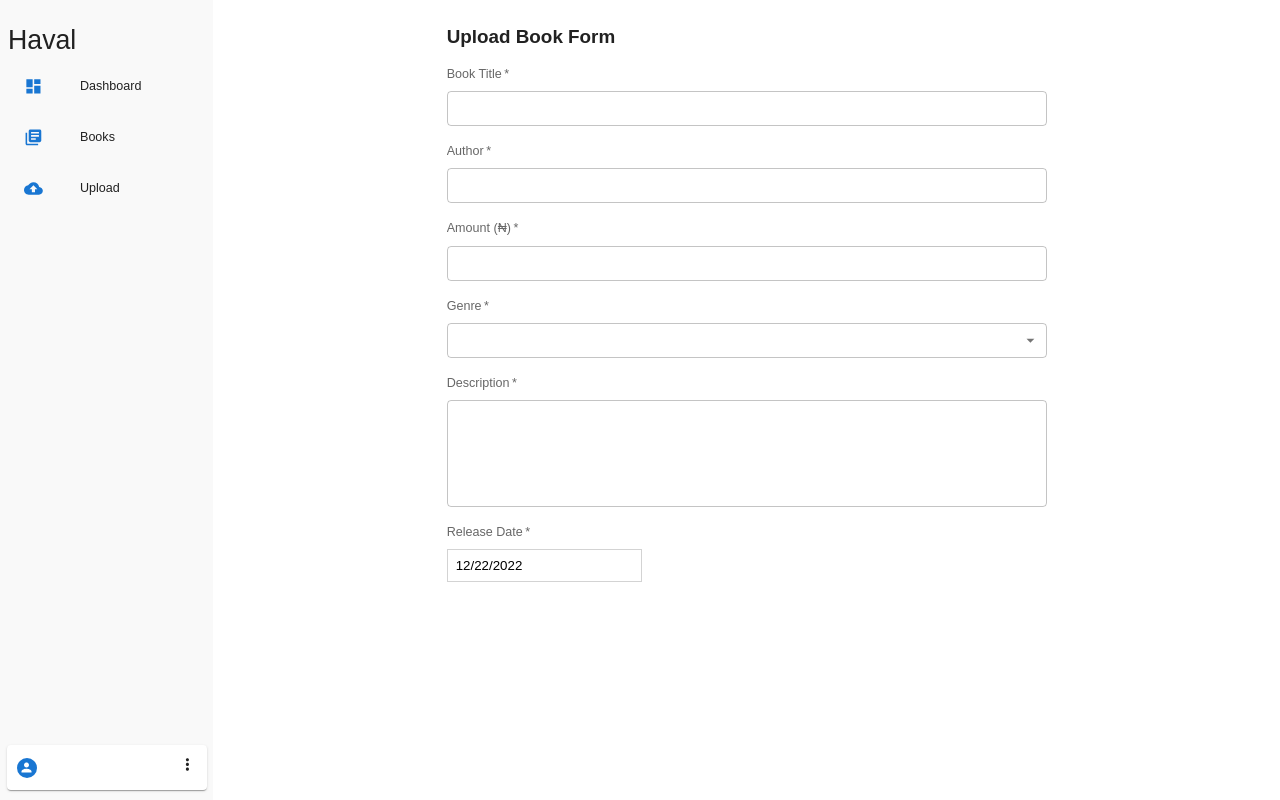
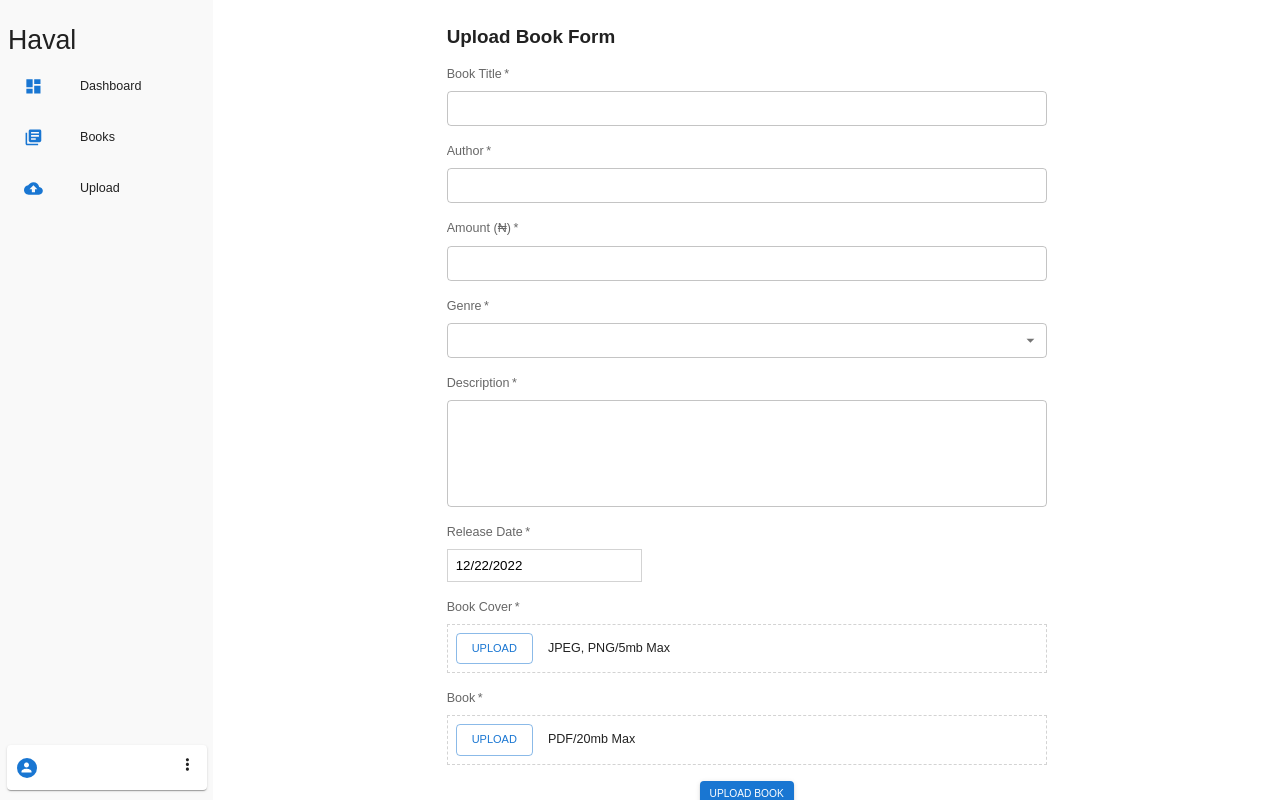
Before and after one commit to Perebonilado/havalWeb, a Next.js app: page /upload/book in a window 1280 px wide. Built offline with nearby package versions, Linux system fonts and the light colour scheme.

Commit message:
upload form done

```diff
--- a/@modules/upload/components/UploadBookForm.tsx
+++ b/@modules/upload/components/UploadBookForm.tsx
@@ -1,4 +1,4 @@
-import React, { FC, useState } from "react";
+import React, { FC, useState, useEffect } from "react";
 
 import {
   Box,
@@ -8,19 +8,28 @@ import {
   MenuItem,
   Typography,
   styled,
+  Button,
+  CircularProgress
 } from "@mui/material";
 
 import { useFormik, FormikProvider, Form } from "formik";
 import DatePicker from "react-datepicker";
 import "react-datepicker/dist/react-datepicker.css";
+import { toast } from "react-toastify";
 
 import { UploadBookValidation } from "../../../models/upload";
-import { allowedBookGenres } from "../constants";
+import {
+  allowedBookGenres,
+  allowedBookCoverMimeTypes,
+  allowedBookMimeTypes,
+} from "../constants";
+import UploadFileButton from "./UploadFileButton";
+import useToken from "../../../hooks/useToken";
+
 
 const initalValues = {
   title: "",
   author: "",
-  releaseDate: "",
   amount: "",
   genre: "",
   description: "",
@@ -30,7 +39,7 @@ const DatePickerContainer = styled(Box)`
   width: 100%;
   input {
     width: 100%;
-    padding: .5rem;
+    padding: 0.5rem;
     outline: none;
     border: 1px solid lightgrey;
     cursor: pointer;
@@ -41,16 +50,32 @@ const UploadBookForm: FC = () => {
   const [bookCover, setBookCover] = useState<File | null>(null);
   const [book, setBook] = useState<File | null>(null);
   const [releaseDate, setReleaseDate] = useState<Date>(new Date());
-
-  const handleSubmit = ({ values }: { values: typeof initalValues }) => {
-    console.log(values);
-  };
+  const [amount, setAmount] = useState<string>("");
+  const token = useToken()
 
   const formik = useFormik({
     initialValues: initalValues,
     validationSchema: UploadBookValidation,
     onSubmit: (values) => handleSubmit({ values }),
   });
+
+  const handleSubmit = ({ values }: { values: typeof initalValues }) => {
+    if (book && bookCover && releaseDate) {
+      const uploadData: any = {
+        ...values,
+        releaseDate: releaseDate.toISOString(),
+      };
+      const formData = new FormData();
+      for (let key in uploadData) {
+        formData.append(key, uploadData[key]);
+      }
+      formData.append("book", book);
+      formData.append("book_cover", bookCover);
+    } else toast.error("Ensure all fields are filled and Uploads are done");
+  };
+  useEffect(() => {
+    formik.setFieldValue("amount", amount);
+  }, [amount]);
 
   return (
     <Box
@@ -70,28 +95,66 @@ const UploadBookForm: FC = () => {
               <InputLabel required sx={{ marginBottom: ".5rem" }}>
                 Book Title
               </InputLabel>
-              <TextField label="" fullWidth size="small" />
+              <TextField
+                label=""
+                fullWidth
+                size="small"
+                {...formik.getFieldProps("title")}
+                helperText={formik.touched.title && formik.errors.title}
+                error={formik.touched.title && Boolean(formik.errors.title)}
+              />
             </Box>
 
             <Box>
               <InputLabel required sx={{ marginBottom: ".5rem" }}>
                 Author
               </InputLabel>
-              <TextField label="" fullWidth size="small" />
+              <TextField
+                label=""
+                fullWidth
+                size="small"
+                {...formik.getFieldProps("author")}
+                helperText={formik.touched.author && formik.errors.author}
+                error={formik.touched.author && Boolean(formik.errors.author)}
+              />
             </Box>
 
             <Box>
               <InputLabel required sx={{ marginBottom: ".5rem" }}>
                 Amount <>(&#8358;)</>
               </InputLabel>
-              <TextField label="" fullWidth size="small" />
+              <TextField
+                label=""
+                fullWidth
+                size="small"
+                value={amount}
+                onChange={(e) => {
+                  let result = e.target.value.replace(/\D/g, "");
+
+                  setAmount(result);
+                  formik.setFieldValue("amount", amount, true);
+                }}
+                onBlur={() => {
+                  formik.setFieldTouched("amount", true);
+                }}
+                helperText={formik.touched.amount && formik.errors.amount}
+                error={formik.touched.amount && Boolean(formik.errors.amount)}
+              />
             </Box>
 
             <Box>
               <InputLabel required sx={{ marginBottom: ".5rem" }}>
                 Genre
               </InputLabel>
-              <TextField label="" fullWidth size="small" select>
+              <TextField
+                label=""
+                fullWidth
+                size="small"
+                select
+                {...formik.getFieldProps("genre")}
+                helperText={formik.touched.genre && formik.errors.genre}
+                error={formik.touched.genre && Boolean(formik.errors.genre)}
+              >
                 {allowedBookGenres.map((item, idx) => {
                   return (
                     <MenuItem key={idx} value={item}>
@@ -106,7 +169,21 @@ const UploadBookForm: FC = () => {
               <InputLabel required sx={{ marginBottom: ".5rem" }}>
                 Description
               </InputLabel>
-              <TextField label="" fullWidth size="small" multiline rows={5} />
+              <TextField
+                label=""
+                fullWidth
+                size="small"
+                multiline
+                rows={5}
+                {...formik.getFieldProps("description")}
+                helperText={
+                  formik.touched.description && formik.errors.description
+                }
+                error={
+                  formik.touched.description &&
+                  Boolean(formik.errors.description)
+                }
+              />
             </Box>
 
             <Box>
@@ -118,9 +195,45 @@ const UploadBookForm: FC = () => {
                   minDate={new Date()}
                   selected={releaseDate}
                   onChange={(date: Date) => setReleaseDate(date)}
-                  style={{ width: "100%" }}
                 />
               </DatePickerContainer>
+            </Box>
+
+            <Box>
+              <InputLabel required sx={{ marginBottom: ".5rem" }}>
+                Book Cover
+              </InputLabel>
+              <UploadFileButton
+                file={bookCover}
+                setFile={setBookCover}
+                fileDescription={"JPEG, PNG/5mb Max"}
+                allowedMimeTypes={allowedBookCoverMimeTypes}
+                maxFileSizeInMB={5}
+              />
+            </Box>
+
+            <Box>
+              <InputLabel required sx={{ marginBottom: ".5rem" }}>
+                Book
+              </InputLabel>
+              <UploadFileButton
+                file={book}
+                setFile={setBook}
+                fileDescription={"PDF/20mb Max"}
+                allowedMimeTypes={allowedBookMimeTypes}
+                maxFileSizeInMB={20}
+              />
+            </Box>
+
+            <Box>
+              <Button
+                variant="contained"
+                size="small"
+                sx={{ display: "block", margin: "auto" }}
+                type="submit"
+              >
+                Upload Book
+              </Button>
             </Box>
           </Stack>
         </Form>
--- /dev/null
+++ b/@modules/upload/components/UploadFileButton.tsx
@@ -0,0 +1,76 @@
+import React, { FC, useState } from "react";
+
+import { Box, Button, Typography } from "@mui/material";
+import { Delete } from "@mui/icons-material";
+
+import { toast } from "react-toastify";
+
+import { fileSizeConversionRate } from "../constants";
+
+interface Props {
+  file: File | null;
+  setFile: React.Dispatch<React.SetStateAction<File | null>>;
+  fileDescription: string;
+  allowedMimeTypes: string[];
+  maxFileSizeInMB: number;
+}
+
+const UploadFileButton: FC<Props> = ({
+  file,
+  setFile,
+  fileDescription,
+  allowedMimeTypes,
+  maxFileSizeInMB,
+}) => {
+  return (
+    <Box
+      sx={{
+        display: "flex",
+        alignItems: "center",
+        gap: "15px",
+        border: "1px dashed lightgray",
+        padding: 1,
+      }}
+    >
+      {!file ? (
+        <Button variant="outlined" component="label">
+          Upload
+          <input
+            hidden
+            accept="*"
+            multiple
+            type="file"
+            onChange={(e) => {
+              if (
+                e.target.files &&
+                allowedMimeTypes.includes(e.target.files[0].type) &&
+                Number(e.target.files[0].size) <=
+                  maxFileSizeInMB *
+                    fileSizeConversionRate *
+                    fileSizeConversionRate
+              ) {
+                setFile(e.target.files[0]);
+              } else toast.error("Upload correct file type and size");
+            }}
+          />
+        </Button>
+      ) : (
+        <Delete
+          onClick={() => setFile(null)}
+          sx={{
+            cursor: "pointer",
+            fill: "crimson",
+            "&:hover": {
+              transform: "scale(1.2)",
+              transition: ".3s ease-in-out",
+            },
+          }}
+        />
+      )}
+      {file && <Typography noWrap={true}>{file.name}</Typography>}
+      {!file && <Typography noWrap={true}>{fileDescription}</Typography>}
+    </Box>
+  );
+};
+
+export default UploadFileButton;
--- a/@modules/upload/constants/index.tsx
+++ b/@modules/upload/constants/index.tsx
@@ -31,3 +31,14 @@ export const allowedBookGenres: string[] = [
     "comedy",
     "romance",
   ];
+
+export const allowedBookCoverMimeTypes = [
+  "image/png",
+  "image/jpeg"
+]
+
+export const allowedBookMimeTypes = [
+  "application/pdf"
+]
+
+export const fileSizeConversionRate=1024
--- a/models/upload.ts
+++ b/models/upload.ts
@@ -3,7 +3,6 @@ import * as Yup from "yup"
 export const UploadBookValidation = Yup.object({
     title: Yup.string().required("required"),
     author: Yup.string().required("required"),
-    releaseDate: Yup.date().required("required"),
     amount: Yup.number().required("required"),
     genre: Yup.string().required("required"),
     description: Yup.string().required("required"),
--- a/package.json
+++ b/package.json
@@ -28,6 +28,7 @@
     "@types/js-cookie": "^3.0.2",
     "@types/node": "18.11.17",
     "@types/react": "18.0.26",
+    "@types/react-datepicker": "^4.8.0",
     "@types/react-dom": "18.0.9",
     "eslint": "8.30.0",
     "eslint-config-next": "13.0.7",
```
Also changed, not shown: @modules/upload/types/index.ts (line endings or trailing spaces), 2 other files (tests, documents, lock files or other folders).
